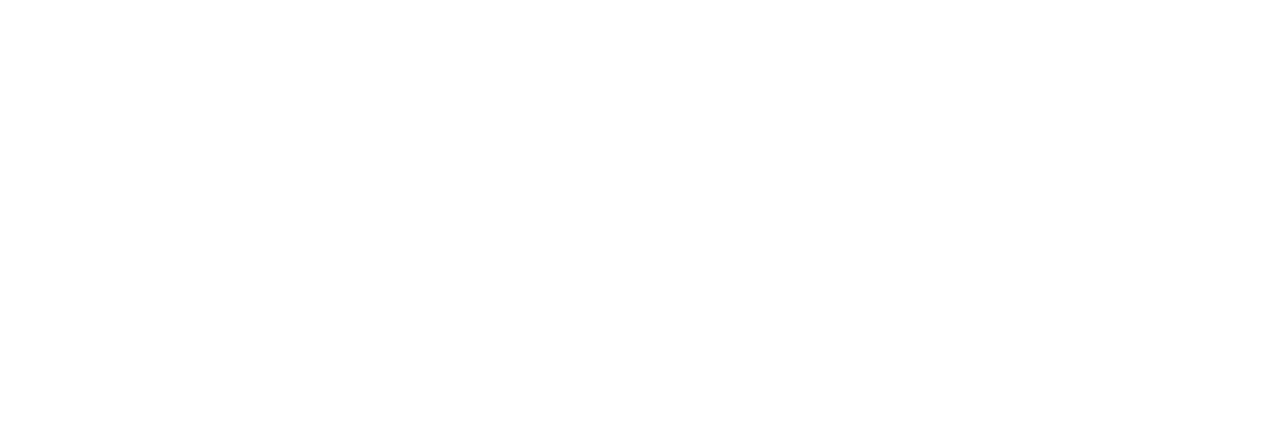
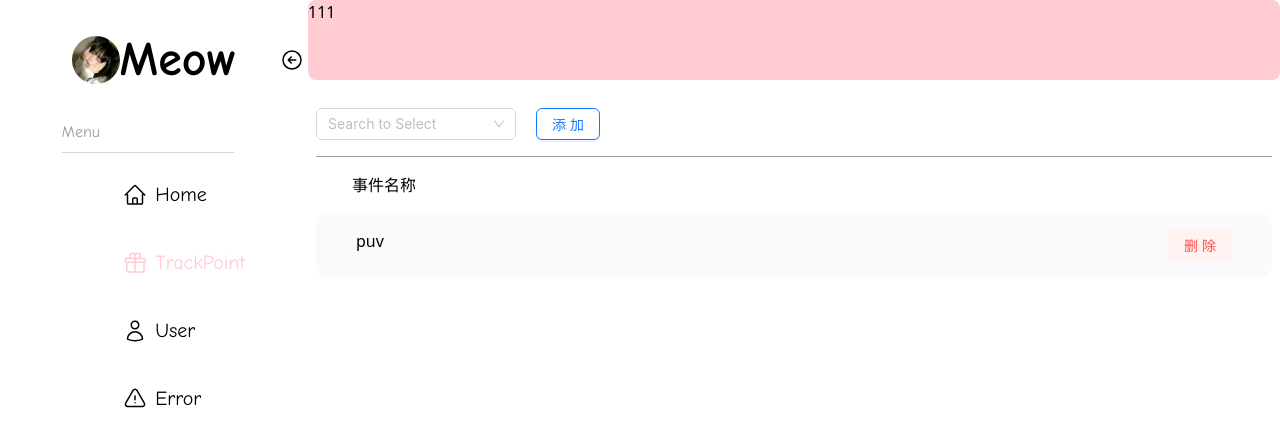
Before and after one commit to Babytiann/MeowTrackPoint, a React (Vite) app in the folder frontend/: page /track in a window 1280 px wide. Before the commit this address had no page. Shown: the top 446 px of the page. Built offline with nearby package versions, Linux system fonts and the light colour scheme.

Commit message:
🎉feat: add tracking point panel without any function

```diff
--- a/frontend/src/App.tsx
+++ b/frontend/src/App.tsx
@@ -7,6 +7,7 @@
 const Base = lazy(() => import("./components/Panel/Base.tsx"));
 const Home = lazy(() => import("./components/Panel/components/Home.tsx"));
 const UserList = lazy(() => import("./components/Panel/components/UserList.tsx"));
+const TrackPoint = lazy(() => import("./components/Panel/components/trackpoint/TrackPoint.tsx"));
 
 function App() {
     return (
@@ -16,6 +17,7 @@
                     <Route index element={<Home />} />
                     <Route path={"/userlist"} element={<UserList />} />
                     <Route path={"/error"} element={<Loading />} /> {/* 暂且这么写 */}
+                    <Route path={"/track"} element={<TrackPoint />} />
                 </Route>
                 <Route path={"/page"} element={<Page />} />
             </Routes>
--- a/frontend/src/components/Panel/components/Sider.tsx
+++ b/frontend/src/components/Panel/components/Sider.tsx
@@ -116,6 +116,25 @@
                         </div>
                     </NavLink>
                 </div>
+                <div className="lg:pl-[40%] flex justify-center lg:justify-start whitespace-nowrap overflow-hidden">
+                    <NavLink to={"/track"} className={({ isActive }) =>
+                        isActive ? "text-rose-200" : "text-black dark:text-white"}>
+                        <div className="flex items-center gap-2 hover:text-rose-200 duration-200">
+                            {brightMode ? (
+                                <svg xmlns="http://www.w3.org/2000/svg" fill="none" viewBox="0 0 24 24" strokeWidth={1.5} stroke="currentColor" className="size-6">
+                                    <path strokeLinecap="round" strokeLinejoin="round" d="M21 11.25v8.25a1.5 1.5 0 0 1-1.5 1.5H5.25a1.5 1.5 0 0 1-1.5-1.5v-8.25M12 4.875A2.625 2.625 0 1 0 9.375 7.5H12m0-2.625V7.5m0-2.625A2.625 2.625 0 1 1 14.625 7.5H12m0 0V21m-8.625-9.75h18c.621 0 1.125-.504 1.125-1.125v-1.5c0-.621-.504-1.125-1.125-1.125h-18c-.621 0-1.125.504-1.125 1.125v1.5c0 .621.504 1.125 1.125 1.125Z" />
+                                </svg>
+                            ) : (
+                                <svg xmlns="http://www.w3.org/2000/svg" viewBox="0 0 24 24" fill="currentColor" className="size-6">
+                                    <path d="M9.375 3a1.875 1.875 0 0 0 0 3.75h1.875v4.5H3.375A1.875 1.875 0 0 1 1.5 9.375v-.75c0-1.036.84-1.875 1.875-1.875h3.193A3.375 3.375 0 0 1 12 2.753a3.375 3.375 0 0 1 5.432 3.997h3.943c1.035 0 1.875.84 1.875 1.875v.75c0 1.036-.84 1.875-1.875 1.875H12.75v-4.5h1.875a1.875 1.875 0 1 0-1.875-1.875V6.75h-1.5V4.875C11.25 3.839 10.41 3 9.375 3ZM11.25 12.75H3v6.75a2.25 2.25 0 0 0 2.25 2.25h6v-9ZM12.75 12.75v9h6.75a2.25 2.25 0 0 0 2.25-2.25v-6.75h-9Z" />
+                                </svg>
+                            )}
+                            <div className={`${navSmall ? 'hidden' : 'block'}`}>
+                                <span className="hidden lg:block">TrackPoint</span>
+                            </div>
+                        </div>
+                    </NavLink>
+                </div>
                 <div className="lg:pl-[40%] flex justify-center lg:justify-start">
                     <NavLink to={"/userlist"} className={({ isActive }) =>
                         isActive ? "text-rose-200" : "text-black dark:text-white"}>
--- /dev/null
+++ b/frontend/src/components/Panel/components/trackpoint/Card.tsx
@@ -0,0 +1,26 @@
+import { Button } from "antd";
+
+
+function Card({ event, buttonClick }: Readonly<CardProps>) {
+    return (
+        <div className="mt-4 py-4 px-10
+
+                        rounded-xl
+                        border-e-gray-200
+
+                        bg-[#FAFAFA]
+
+                        flex
+                        justify-between
+                        ">
+            <div>
+                {event}
+            </div>
+            <div className="flex gap-4 justify-center items-center">
+                <Button color="danger" variant="filled" onClick={() => {buttonClick(event)}}>删除</Button>
+            </div>
+        </div>
+    );
+}
+
+export default Card;
--- /dev/null
+++ b/frontend/src/components/Panel/components/trackpoint/TrackPoint.tsx
@@ -0,0 +1,66 @@
+import {Button, Select} from "antd";
+import { useState } from "react";
+import Card from "./Card.tsx";
+
+function TrackPoint() {
+    const defaultValue = ["puv"];
+
+    const [events, setEvents] = useState<string[]>(defaultValue);
+    const [nowEvents, setNowEvents] = useState<string | null>(null);
+    const [optionList, setOptionList] = useState<string[]>([ "click", "order", "pay"]);
+
+    const eventList = events.map(item => (
+        <Card key={item} event={item} buttonClick={buttonClick}/>
+    ));
+
+    function buttonClick(item: string) {
+        setEvents(events.filter((event) => event !== item));
+        if (!optionList.includes(item)){
+            setOptionList([...optionList, item]);
+        }
+    }
+
+    return (
+        <div className="mt-5 p-2 rounded-2xl ">
+            <div className="flex flex-row">
+                <Select
+                    value={nowEvents}
+                    onChange={(value) => {
+                        setNowEvents(value);
+                    }}
+                    showSearch
+                    style={{ width: 200 }}
+                    placeholder="Search to Select"
+                    optionFilterProp="label"
+                    filterSort={(optionA, optionB) =>
+                        (optionA?.label ?? '').toLowerCase().localeCompare((optionB?.label ?? '').toLowerCase())
+                    }
+                    options={optionList.map(item => ({ label: item, value: item }))}
+                 />
+                <div className="ml-5">
+                    <Button color="primary" variant="outlined" onClick={() => {
+                        if (nowEvents && !events.includes(nowEvents)) {
+                            setEvents(prevEvents => [...prevEvents, nowEvents]);
+                            setOptionList(optionList.filter(item => item !== nowEvents));
+                            setNowEvents(null)
+                        }
+                    }}>添加</Button>
+                </div>
+            </div>
+
+            <hr className="mt-4 border-gray-400"/>
+
+            <div className="pt-4 px-9
+                        rounded-xl
+
+                        flex
+                        justify-between">
+                <div>事件名称</div>
+            </div>
+
+            <div>{eventList}</div>
+        </div>
+    );
+}
+
+export default TrackPoint;
--- a/frontend/src/services/types.d.ts
+++ b/frontend/src/services/types.d.ts
@@ -12,3 +12,8 @@
 }
 
 declare type DateRange = 'today' | 'week' | 'month' | 'year';
+
+declare interface CardProps {
+    readonly event: string;
+    buttonClick(event: string): void; // 修正了参数类型
+}
```
